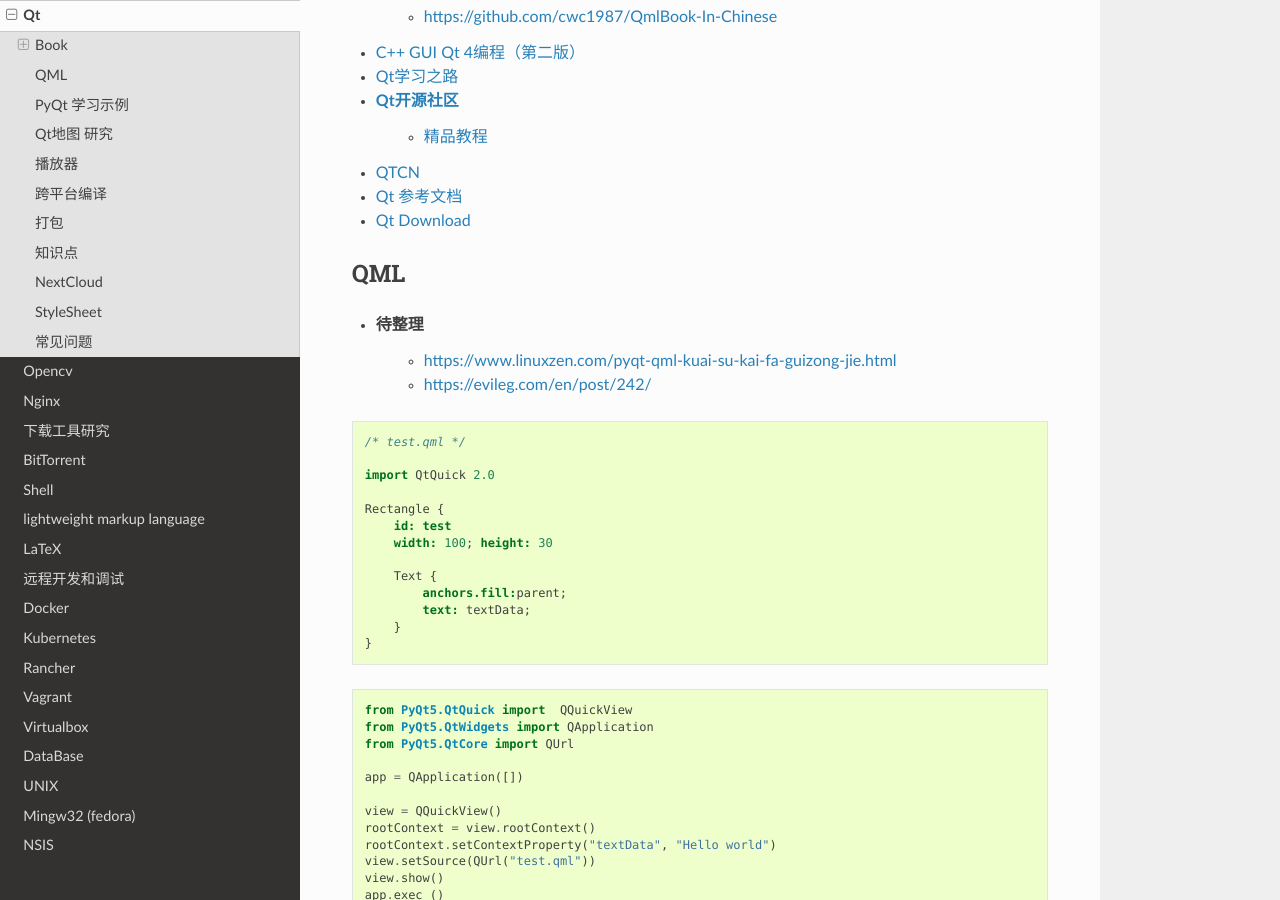
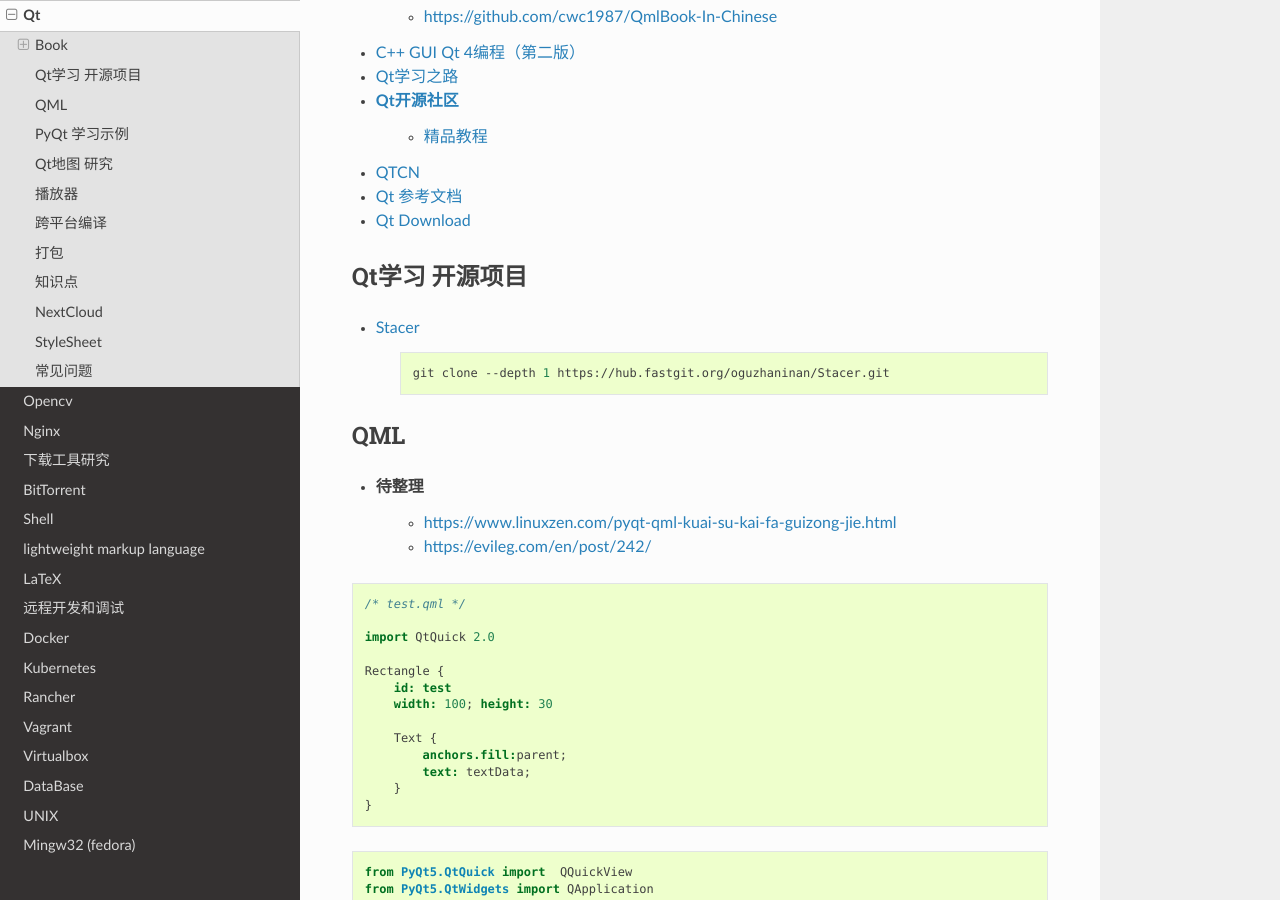
Before and after one commit to my-rds-store/my_space, a Sphinx documentation site: the page built from source/qt/index.rst, in a window 1280 px wide and 900 px high, scrolled down 302 px. Built offline with Sphinx 7.4.7 and the Read the Docs theme 2.0.0, drawn with Linux system fonts in a browser that asks for light colours.

Commit message:
update ...

```diff
--- a/source/git/index.rst
+++ b/source/git/index.rst
@@ -6,6 +6,9 @@
 * `Git 教程 <https://git-scm.com/book/zh/v2>`_
 * `Pro Git(中文版)  <http://git.oschina.net/progit/>`_
 * `码云平台帮助文档 <http://git.mydoc.io/>`_
+
+
+* `learngitbranching <https://learngitbranching.js.org/?locale=zh_CN>`_
 
 -------------
 
--- a/source/python/index.rst
+++ b/source/python/index.rst
@@ -98,6 +98,8 @@
 
     # new version 20.0.13
     virtualenv --python=python3 venv
+    source venv/bin/activate #启动环境
+    deactivate  # 退出删除环境
 
 
     pip freeze  # 查看当前安装版本
--- a/source/qt/index.rst
+++ b/source/qt/index.rst
@@ -21,6 +21,17 @@
 * `QTCN <http://www.qtcn.org/gpq4/>`_
 * `Qt 参考文档 <http://www.kuqin.com/qtdocument/index.html>`_
 * `Qt Download <http://download.qt.io/>`_
+
+*********************
+Qt学习 开源项目
+*********************
+
+* `Stacer <https://github.com/oguzhaninan/Stacer>`_
+
+    .. code-block:: sh
+
+        git clone --depth 1 https://hub.fastgit.org/oguzhaninan/Stacer.git
+
 
 *******
 QML
```
Also changed, not shown: 1 other file.
